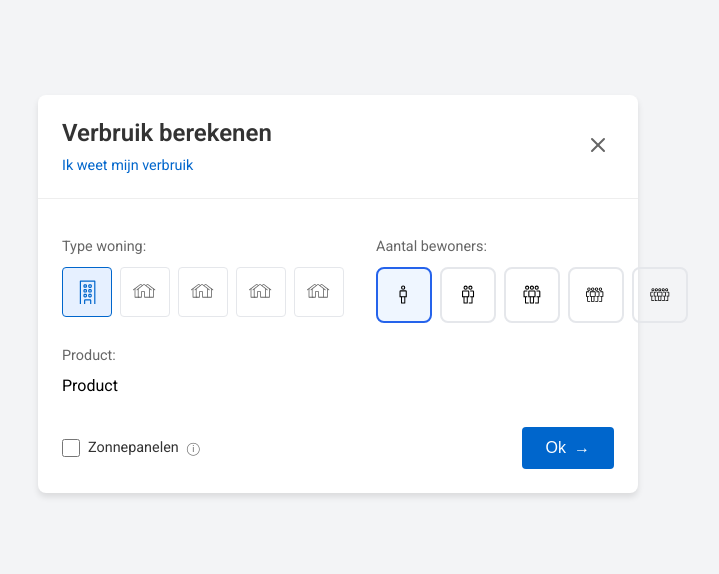
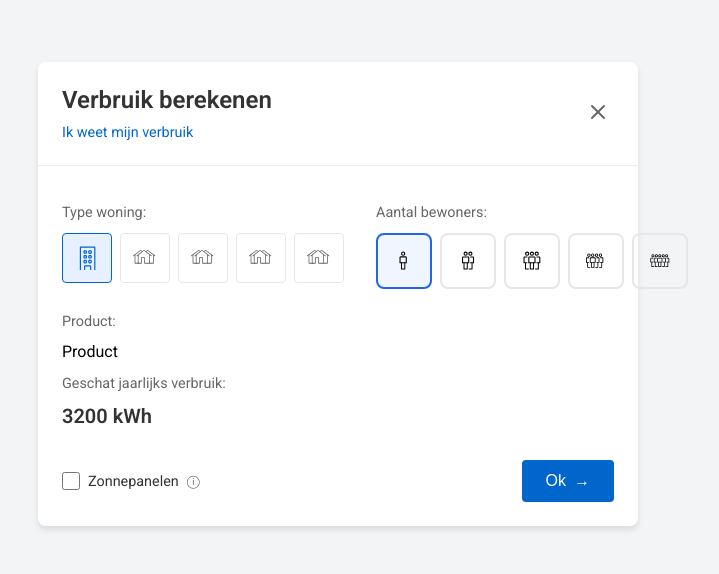
Before and after one commit to Vandebron/take-home-assessment-web, a React (Vite) app in the folder web/react-example/: page / in a window 1280 px wide. Shown: the part 130-704 px from the top of the page, without its empty margins (302-1021 px from the left). Built offline with nearby package versions, Linux system fonts and the light colour scheme; the HTML template or start-up script is replaced by a standard one.

Commit message:
Add a function to calculate estimated usage based on inputs and show it visually as well, using AI prompt

```diff
--- a/web/react-example/src/components/ConsumptionCalculator.module.css
+++ b/web/react-example/src/components/ConsumptionCalculator.module.css
@@ -113,6 +113,13 @@
   background-color: #0052a3;
 }
 
+.consumption {
+  font-size: 1.25rem;
+  font-weight: 600;
+  color: #333;
+  margin: 0;
+}
+
 .container {
   padding: 2rem;
   display: flex;
--- a/web/react-example/src/components/ConsumptionCalculator.tsx
+++ b/web/react-example/src/components/ConsumptionCalculator.tsx
@@ -1,14 +1,25 @@
-import { useState } from 'react';
+import { useState, useEffect } from 'react';
 import { X } from 'lucide-react';
 import HouseTypeSelector from './HouseTypeSelector';
 import ResidentsSelector from './ResidentsSelector';
 import ProductSelector from './ProductSelector';
+import { calculateConsumption } from '../utils/consumptionCalculator';
 import styles from './ConsumptionCalculator.module.css';
 
 export default function ConsumptionCalculator() {
   const [houseType, setHouseType] = useState('apartment');
   const [residents, setResidents] = useState(1);
   const [hasSolarPanels, setHasSolarPanels] = useState(false);
+  const [estimatedConsumption, setEstimatedConsumption] = useState<{ electricity: number }>({ electricity: 0 });
+
+  useEffect(() => {
+    const consumption = calculateConsumption({
+      houseType: houseType as any, // TODO: Add proper type validation
+      residents,
+      hasSolarPanels
+    });
+    setEstimatedConsumption(consumption);
+  }, [houseType, residents, hasSolarPanels]);
 
   const handleResidentsSelectorChange = (incomingResidents: number) => {
     if (incomingResidents >= 1 && incomingResidents <= 5) {
@@ -45,6 +56,11 @@ export default function ConsumptionCalculator() {
           <ProductSelector />
         </div>
 
+        <div className={styles.section}>
+          <p className={styles.label}>Geschat jaarlijks verbruik:</p>
+          <p className={styles.consumption}>{estimatedConsumption.electricity} kWh</p>
+        </div>
+
         <div className={styles.footer}>
           <div className={styles.checkbox}>
             <input
--- /dev/null
+++ b/web/react-example/src/utils/consumptionCalculator.ts
@@ -0,0 +1,37 @@
+type HouseType = 'apartment' | 'townhouse' | 'corner-house' | 'two-under-one-roof' | 'detatched-house';
+
+interface ConsumptionParams {
+  houseType: HouseType;
+  residents: number;
+  hasSolarPanels: boolean;
+}
+
+// Base consumption values in kWh per year
+const BASE_CONSUMPTION = 2000;
+const RESIDENT_CONSUMPTION = 1200; // Additional consumption per resident
+const HOUSE_TYPE_MULTIPLIERS: Record<HouseType, number> = {
+  'apartment': 1.0,
+  'townhouse': 1.2,
+  'corner-house': 1.3,
+  'two-under-one-roof': 1.4,
+  'detatched-house': 1.5
+};
+const SOLAR_PANEL_REDUCTION = 0.3; // 30% reduction with solar panels
+
+export function calculateConsumption({ houseType, residents, hasSolarPanels }: ConsumptionParams): { electricity: number } {
+  // Calculate base consumption with house type multiplier
+  let consumption = BASE_CONSUMPTION * HOUSE_TYPE_MULTIPLIERS[houseType];
+
+  // Add consumption for each resident
+  consumption += residents * RESIDENT_CONSUMPTION;
+
+  // Apply solar panel reduction if applicable
+  if (hasSolarPanels) {
+    consumption *= (1 - SOLAR_PANEL_REDUCTION);
+  }
+
+  // Round to nearest whole number
+  return {
+    electricity: Math.round(consumption)
+  };
+}
```
